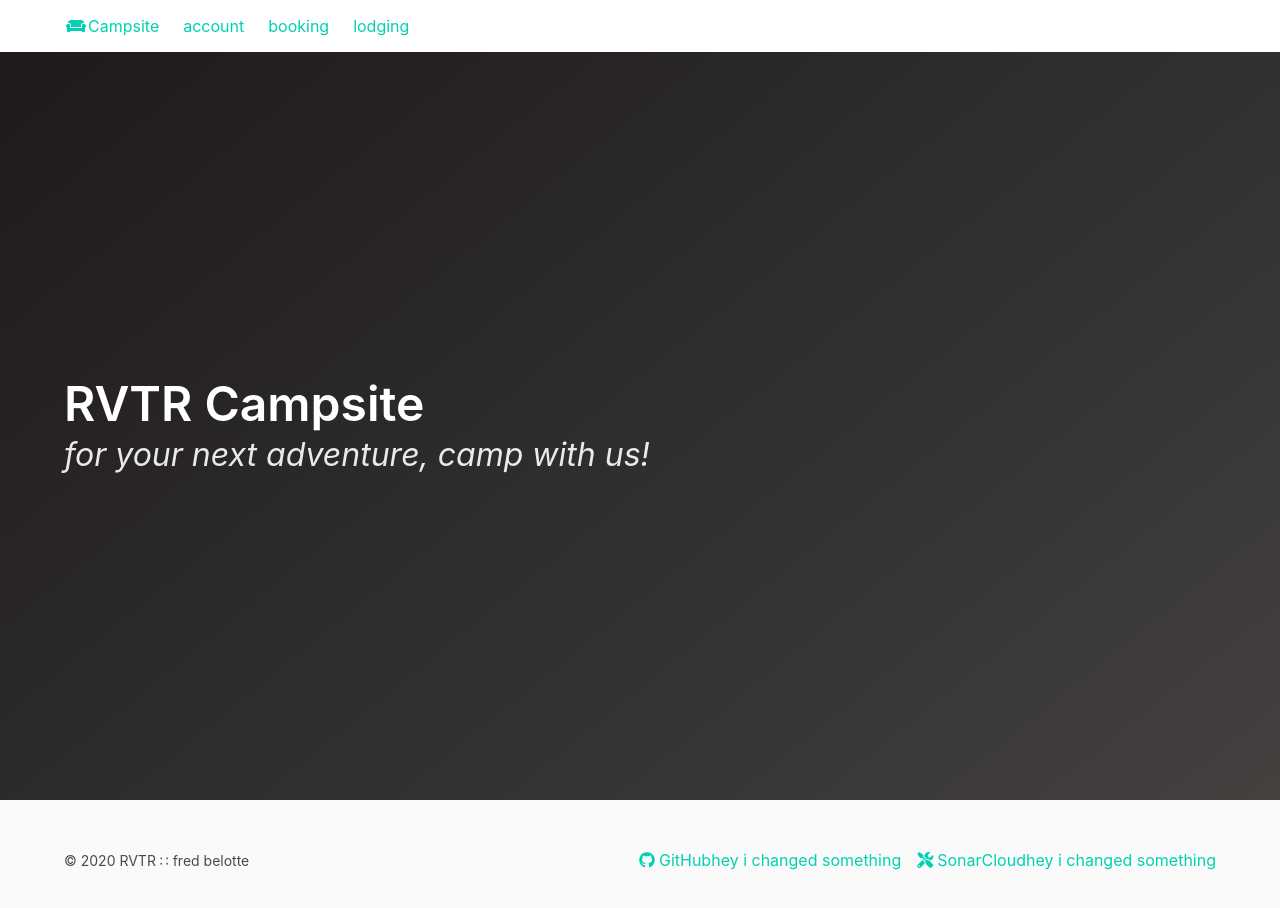
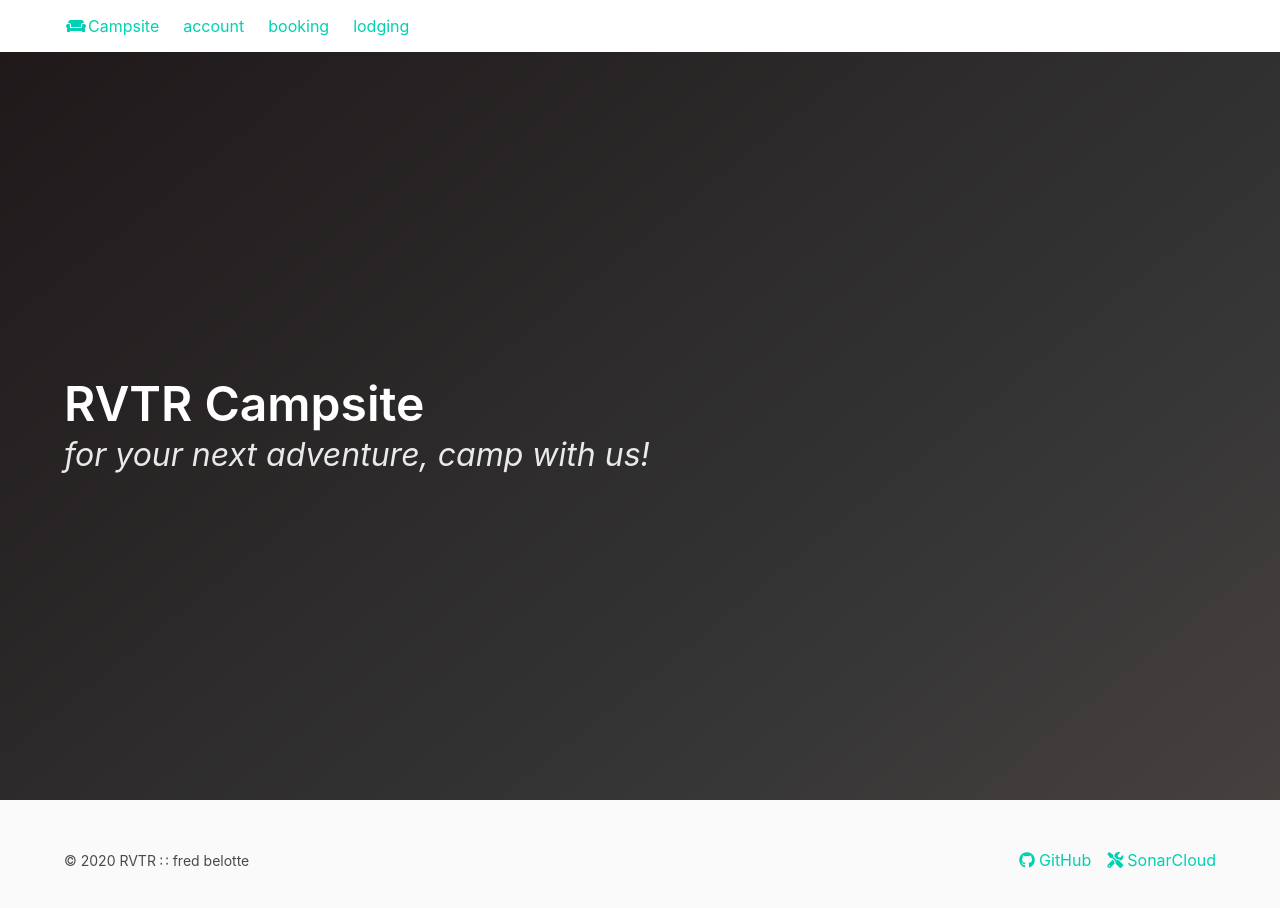
Before and after one commit to rvtr-team1/rvtrx-campground, an Angular app in the folder angular/: page / in a window 1280 px wide. Shown: the top 908 px of the page. Built offline with nearby package versions, Linux system fonts and the light colour scheme.

Commit message:
fixed test change

```diff
--- a/angular/src/app/layout/footer/footer.component.html
+++ b/angular/src/app/layout/footer/footer.component.html
@@ -11,7 +11,6 @@
             <i aria-hidden="true" class="{{ link.icon }}"></i>
           </span>
           {{ link.text }}
-          <p>hey i changed something</p>
         </a>
       </div>
     </nav>
```
